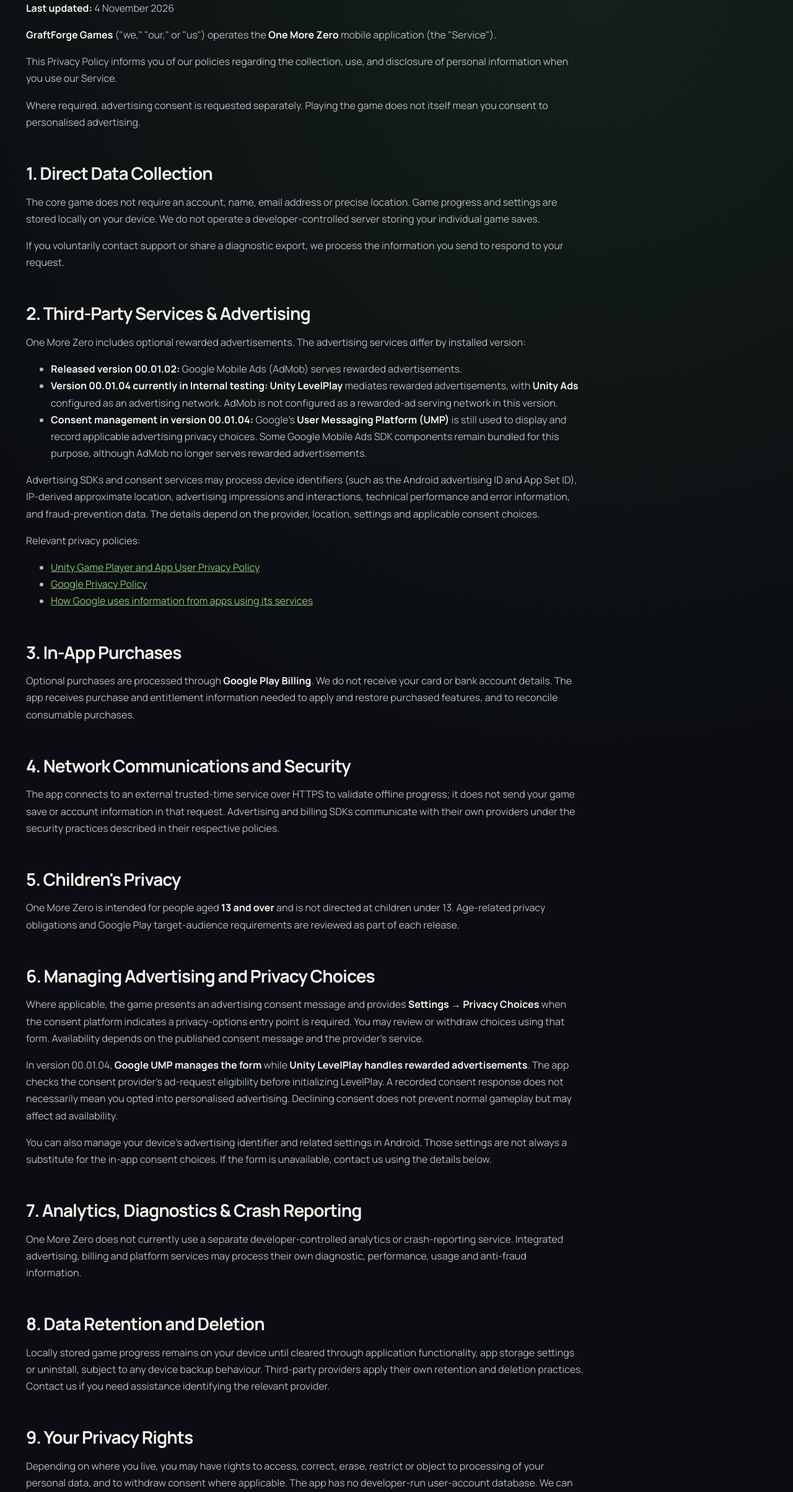
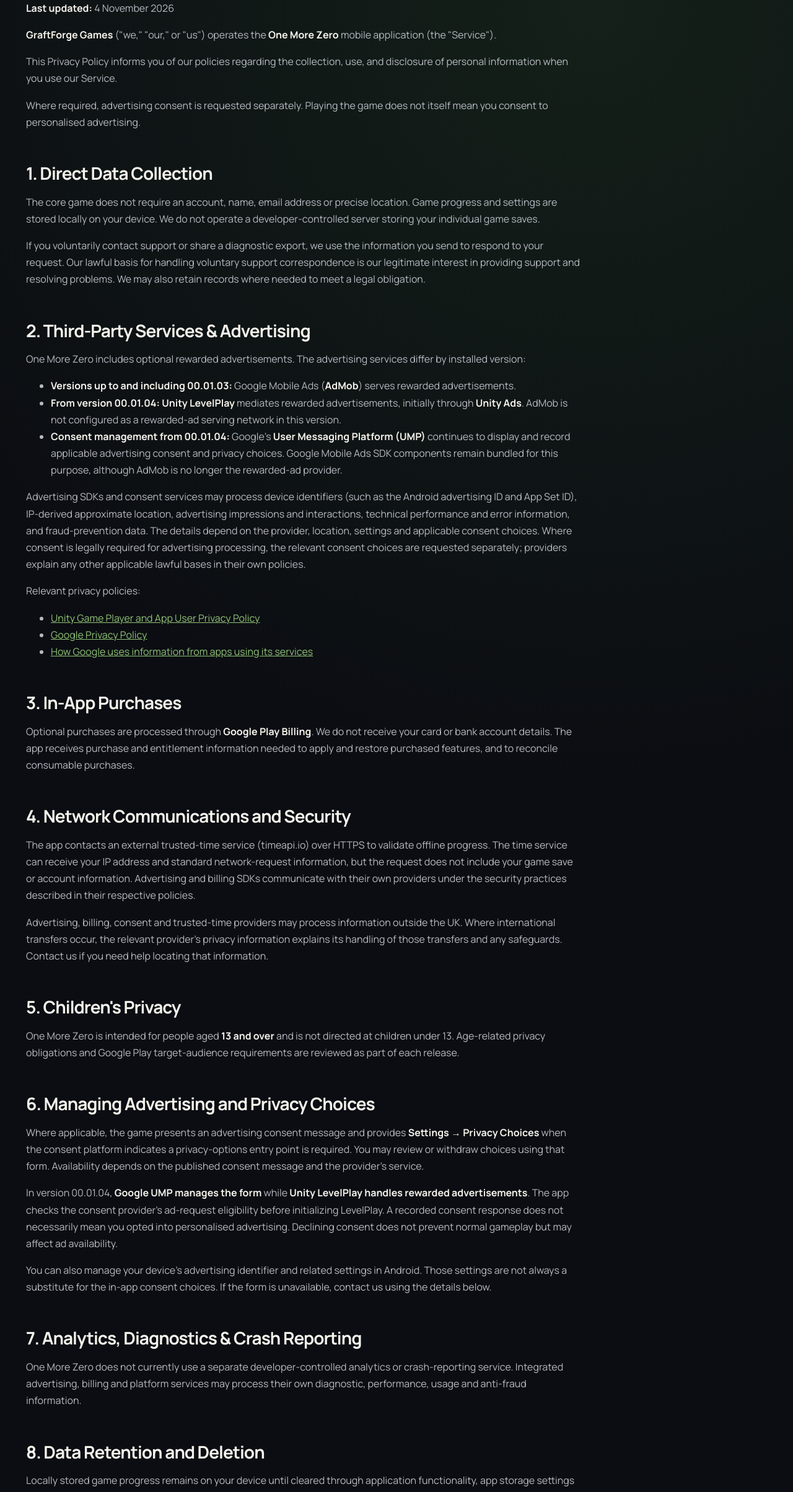
Before and after one commit to GraftForge/GraftForge_Privacy-Policy, a plain HTML site: page one-more-zero/index.html in a window 1280 px wide. Shown: the part 367-2774 px from the top of the page at 62% size. Drawn offline with nearby package versions, Linux system fonts and the light colour scheme.

Commit message:
privacy: align One More Zero for 00.01.04 rollout
Disclose AdMob through 00.01.03 and Unity LevelPlay/Unity Ads plus Google UMP from 00.01.04. Add targeted privacy notice detail and move release validation to internal docs. Two policy copies checked for structure and version coherence (14 passes); production and device checks remain outstanding.

```diff
--- a/one-more-zero/index.html
+++ b/one-more-zero/index.html
@@ -12,16 +12,16 @@
 
 <h2>1. Direct Data Collection</h2>
 <p>The core game does not require an account, name, email address or precise location. Game progress and settings are stored locally on your device. We do not operate a developer-controlled server storing your individual game saves.</p>
-<p>If you voluntarily contact support or share a diagnostic export, we process the information you send to respond to your request.</p>
+<p>If you voluntarily contact support or share a diagnostic export, we use the information you send to respond to your request. Our lawful basis for handling voluntary support correspondence is our legitimate interest in providing support and resolving problems. We may also retain records where needed to meet a legal obligation.</p>
 
 <h2>2. Third-Party Services &amp; Advertising</h2>
 <p>One More Zero includes optional rewarded advertisements. The advertising services differ by installed version:</p>
 <ul>
-<li><strong>Released version 00.01.02:</strong> Google Mobile Ads (AdMob) serves rewarded advertisements.</li>
-<li><strong>Version 00.01.04 currently in Internal testing:</strong> <strong>Unity LevelPlay</strong> mediates rewarded advertisements, with <strong>Unity Ads</strong> configured as an advertising network. AdMob is not configured as a rewarded-ad serving network in this version.</li>
-<li><strong>Consent management in version 00.01.04:</strong> Google's <strong>User Messaging Platform (UMP)</strong> is still used to display and record applicable advertising privacy choices. Some Google Mobile Ads SDK components remain bundled for this purpose, although AdMob no longer serves rewarded advertisements.</li>
+<li><strong>Versions up to and including 00.01.03:</strong> Google Mobile Ads (<strong>AdMob</strong>) serves rewarded advertisements.</li>
+<li><strong>From version 00.01.04:</strong> <strong>Unity LevelPlay</strong> mediates rewarded advertisements, initially through <strong>Unity Ads</strong>. AdMob is not configured as a rewarded-ad serving network in this version.</li>
+<li><strong>Consent management from 00.01.04:</strong> Google's <strong>User Messaging Platform (UMP)</strong> continues to display and record applicable advertising consent and privacy choices. Google Mobile Ads SDK components remain bundled for this purpose, although AdMob is no longer the rewarded-ad provider.</li>
 </ul>
-<p>Advertising SDKs and consent services may process device identifiers (such as the Android advertising ID and App Set ID), IP-derived approximate location, advertising impressions and interactions, technical performance and error information, and fraud-prevention data. The details depend on the provider, location, settings and applicable consent choices.</p>
+<p>Advertising SDKs and consent services may process device identifiers (such as the Android advertising ID and App Set ID), IP-derived approximate location, advertising impressions and interactions, technical performance and error information, and fraud-prevention data. The details depend on the provider, location, settings and applicable consent choices. Where consent is legally required for advertising processing, the relevant consent choices are requested separately; providers explain any other applicable lawful bases in their own policies.</p>
 <p>Relevant privacy policies:</p>
 <ul>
 <li><a href="https://unity.com/legal/game-player-and-app-user-privacy-policy">Unity Game Player and App User Privacy Policy</a></li>
@@ -33,7 +33,8 @@
 <p>Optional purchases are processed through <strong>Google Play Billing</strong>. We do not receive your card or bank account details. The app receives purchase and entitlement information needed to apply and restore purchased features, and to reconcile consumable purchases.</p>
 
 <h2>4. Network Communications and Security</h2>
-<p>The app connects to an external trusted-time service over HTTPS to validate offline progress; it does not send your game save or account information in that request. Advertising and billing SDKs communicate with their own providers under the security practices described in their respective policies.</p>
+<p>The app contacts an external trusted-time service (timeapi.io) over HTTPS to validate offline progress. The time service can receive your IP address and standard network-request information, but the request does not include your game save or account information. Advertising and billing SDKs communicate with their own providers under the security practices described in their respective policies.</p>
+<p>Advertising, billing, consent and trusted-time providers may process information outside the UK. Where international transfers occur, the relevant provider's privacy information explains its handling of those transfers and any safeguards. Contact us if you need help locating that information.</p>
 
 <h2>5. Children's Privacy</h2>
 <p>One More Zero is intended for people aged <strong>13 and over</strong> and is not directed at children under 13. Age-related privacy obligations and Google Play target-audience requirements are reviewed as part of each release.</p>
@@ -47,22 +48,21 @@
 <p>One More Zero does not currently use a separate developer-controlled analytics or crash-reporting service. Integrated advertising, billing and platform services may process their own diagnostic, performance, usage and anti-fraud information.</p>
 
 <h2>8. Data Retention and Deletion</h2>
-<p>Locally stored game progress remains on your device until cleared through application functionality, app storage settings or uninstall, subject to any device backup behaviour. Third-party providers apply their own retention and deletion practices. Contact us if you need assistance identifying the relevant provider.</p>
+<p>Locally stored game progress remains on your device until cleared through application functionality, app storage settings or uninstall, subject to any device backup behaviour. Support emails and diagnostic exports sent to us are held for as long as reasonably needed to respond and resolve the issue, or longer where necessary for legal obligations or disputes; we do not set a universal fixed retention period for all enquiries. Third-party providers apply their own retention and deletion practices. Contact us if you need assistance identifying the relevant provider.</p>
 
 <h2>9. Your Privacy Rights</h2>
-<p>Depending on where you live, you may have rights to access, correct, erase, restrict or object to processing of your personal data, and to withdraw consent where applicable. The app has no developer-run user-account database. We can help direct requests concerning third-party advertising or billing information to the relevant provider.</p>
+<p>Depending on where you live, you may have rights to access, correct, erase, restrict or object to processing of your personal data, and to withdraw consent where applicable. Contact us at the address below to exercise these rights. The app has no developer-run user-account database. We can help direct requests concerning third-party advertising or billing information to the relevant provider.</p>
+<p>If you have concerns about how your personal data is handled, you can also complain to the UK <a href="https://ico.org.uk/make-a-complaint/">Information Commissioner's Office (ICO)</a>.</p>
 
-<h2>10. Changes to This Privacy Policy</h2>
+<h2>10. Changes to This Policy</h2>
 <p>We may update our Privacy Policy from time to time. We will notify you of any changes by posting the new Privacy Policy on this page and updating the "Last updated" date at the top of this document.</p>
 
-<h2>11. Contact Us</h2>
+<h2>11. Contact</h2>
 <p>If you have any questions or suggestions about our Privacy Policy, please contact us at:</p>
 <ul>
 <li><strong>Email:</strong> <a href="mailto:studio@graftforge.games">studio@graftforge.games</a></li>
 <li><strong>Developer Name:</strong> GraftForge Games</li>
 </ul>
 
-<h2>Release review outstanding</h2>
-<p>Before 00.01.04 is promoted beyond Internal testing, verify that the published consent message covers Unity Ads and other active advertising partners, that privacy choices can be reopened and withdrawn on a physical device, that the final SDK configuration matches this policy, and that the Google Play Data safety and target-audience declarations remain accurate.</p>
 
 </main><footer><a class="brand" href="https://www.graftforge.games/"><span class="brand-mark">GF</span><span>GraftForge Games</span></a><div class="footer-links"><a href="/">Privacy</a><a href="https://www.graftforge.games/#support">Support</a></div><p>© 2026 GraftForge Games</p></footer></div></body></html>
```
Also changed, not shown: 2 other files.
